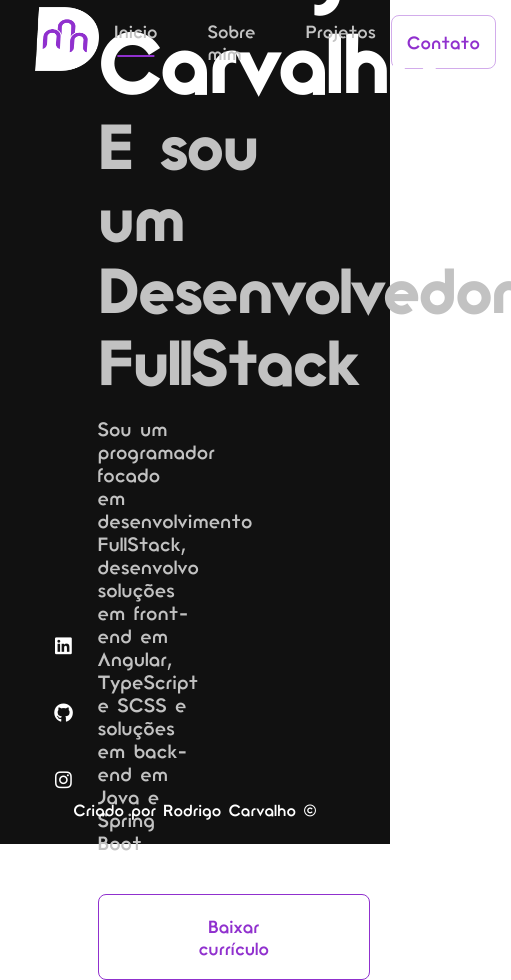
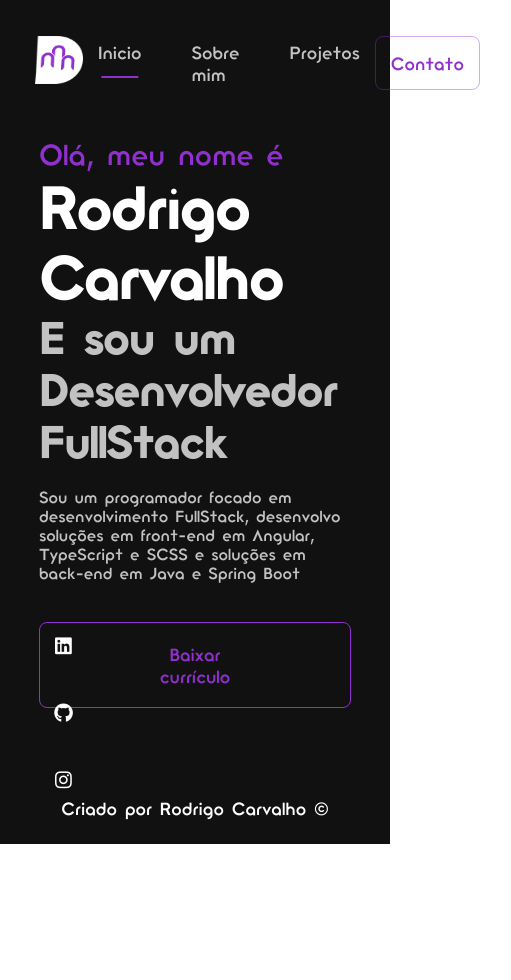
Before and after one commit to rodrigocarvalhodev/portfolio-duckdeveloper, an Angular app: page /home in a window 390 px wide. Shown: the whole page, 511 px wide, since content can reach past the window. After the commit the page ends 844 px from the top, so only its background shows below. Built offline with nearby package versions, Linux system fonts and the light colour scheme.

Commit message:
Adjust screen full hd

```diff
--- a/src/app/app.component.scss
+++ b/src/app/app.component.scss
@@ -1,3 +1,4 @@
 .container {
     background-color: #111111;
+    font-size: 16px;
 }
--- a/src/app/pages/home/home.component.scss
+++ b/src/app/pages/home/home.component.scss
@@ -7,7 +7,7 @@
         flex-direction: column;
         justify-content: center;
         width: 50%;
-        height: 75vh;
+        height: 70vh;
         margin: 0 auto;
         font-size: 2.5rem;
 
@@ -91,3 +91,39 @@
         }
     }
 }
+
+@media(max-width: 1700px) {
+    #container {
+        .presentation {
+            font-size: 1rem;
+
+            .description {
+                font-size: 0.8rem;
+                max-width: 100%;
+            }
+        }
+    }
+}
+
+// mobile
+@media(max-width: 480px) {
+    #container {
+        .presentation {
+            font-size: 1.8rem;
+
+            width: 80%;
+
+            .description {
+                font-size: 1rem;
+
+                max-width: 100%;
+            }
+        }
+    }
+}
+
+// @media(max-width: 700px) {
+//     .presentation {
+//         font-size: 0.5rem;
+//     }
+// }
--- a/src/app/template/footer/footer.component.scss
+++ b/src/app/template/footer/footer.component.scss
@@ -14,46 +14,5 @@ footer {
 
     text-align: center;
 
-    nav {
-        display: flex;
-        align-items: center;
-        justify-content: center;
-        margin-bottom: 8px;
-
-        ul {
-            display: flex;
-            gap: 20px;
-
-            li {
-                list-style-type: none;
-
-                a {
-                    text-decoration: none;
-
-                    display: inline-flex;
-                    justify-content: center;
-                    align-items: center;
-
-                    border: 1px solid rgba(255, 255, 255, 0.8);
-                    padding: 10px;
-                    border-radius: 100%;
-                    height: 47px;
-                    width: 47px;
-                }
-
-                a:hover {
-                    background-color: #FFF;
-                }
-
-                a:hover > span {
-                    color: #9030ce;
-                }
-
-                span {
-                    color: #FFF;
-                    font-size: 1.2rem;
-                }
-            }
-        }
-    }
+    font-size: 1.1rem;
 }
--- a/src/app/template/header/header.component.scss
+++ b/src/app/template/header/header.component.scss
@@ -3,9 +3,9 @@ header {
     color: white;
     justify-content: space-between;
     align-items: center;
-    padding: 25px 35px;
+    padding: 15px 35px;
 
-    height: 10vh;
+    height: 15vh;
 
     margin: 0 auto;
 
@@ -115,3 +115,14 @@ header {
         }
     }
 }
+
+@media(max-width: 1700px) {
+    header {
+        & > #logo > a {
+            img {
+                height: 48px;
+                width: 48px;
+            }
+        }
+    }
+}
```
